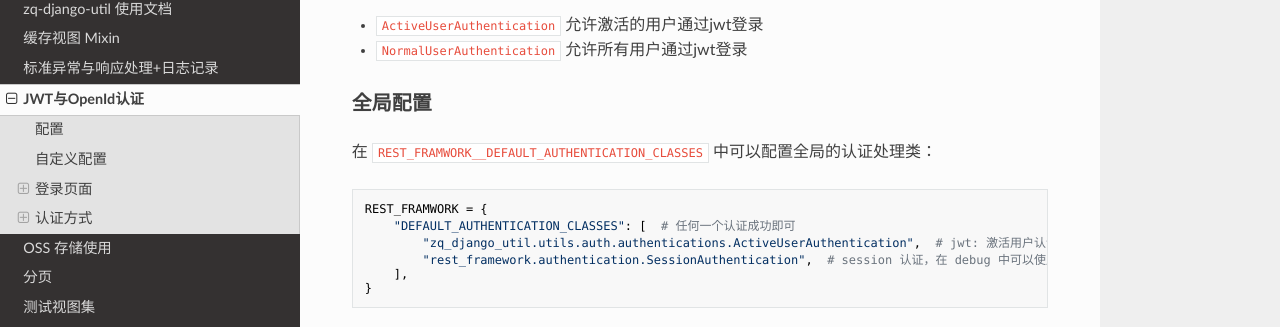
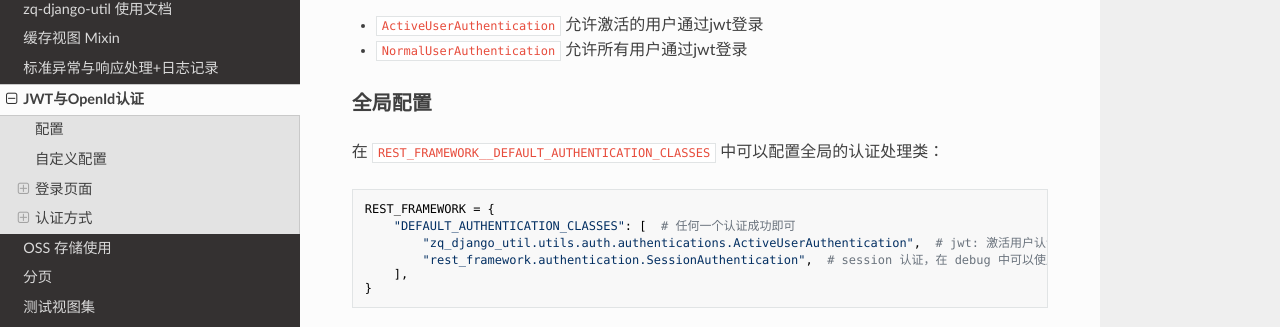
Before and after one commit to Nagico/zq-django-util, an MkDocs documentation site: the page built from docs/usage/jwt_openid_auth.md, in a window 1280 px wide and 900 px high, scrolled down 1624 px. Shown: the part 258-585 px from the top of the window. Built offline with MkDocs 1.6.1, drawn with Linux system fonts in a browser that asks for light colours; nearby versions of some CDN libraries.

Commit message:
fix(docs): 修复命名错误

````diff
--- a/docs/usage/jwt_openid_auth.md
+++ b/docs/usage/jwt_openid_auth.md
@@ -85,10 +85,10 @@ class TokenVO:
 
 ### 全局配置
 
-在 `REST_FRAMWORK__DEFAULT_AUTHENTICATION_CLASSES` 中可以配置全局的认证处理类：
+在 `REST_FRAMEWORK__DEFAULT_AUTHENTICATION_CLASSES` 中可以配置全局的认证处理类：
 
 ```python
-REST_FRAMWORK = {
+REST_FRAMEWORK = {
     "DEFAULT_AUTHENTICATION_CLASSES": [  # 任何一个认证成功即可
         "zq_django_util.utils.auth.authentications.ActiveUserAuthentication",  # jwt: 激活用户认证方式
         "rest_framework.authentication.SessionAuthentication",  # session 认证，在 debug 中可以使用，用于 web 界面的登录
````
